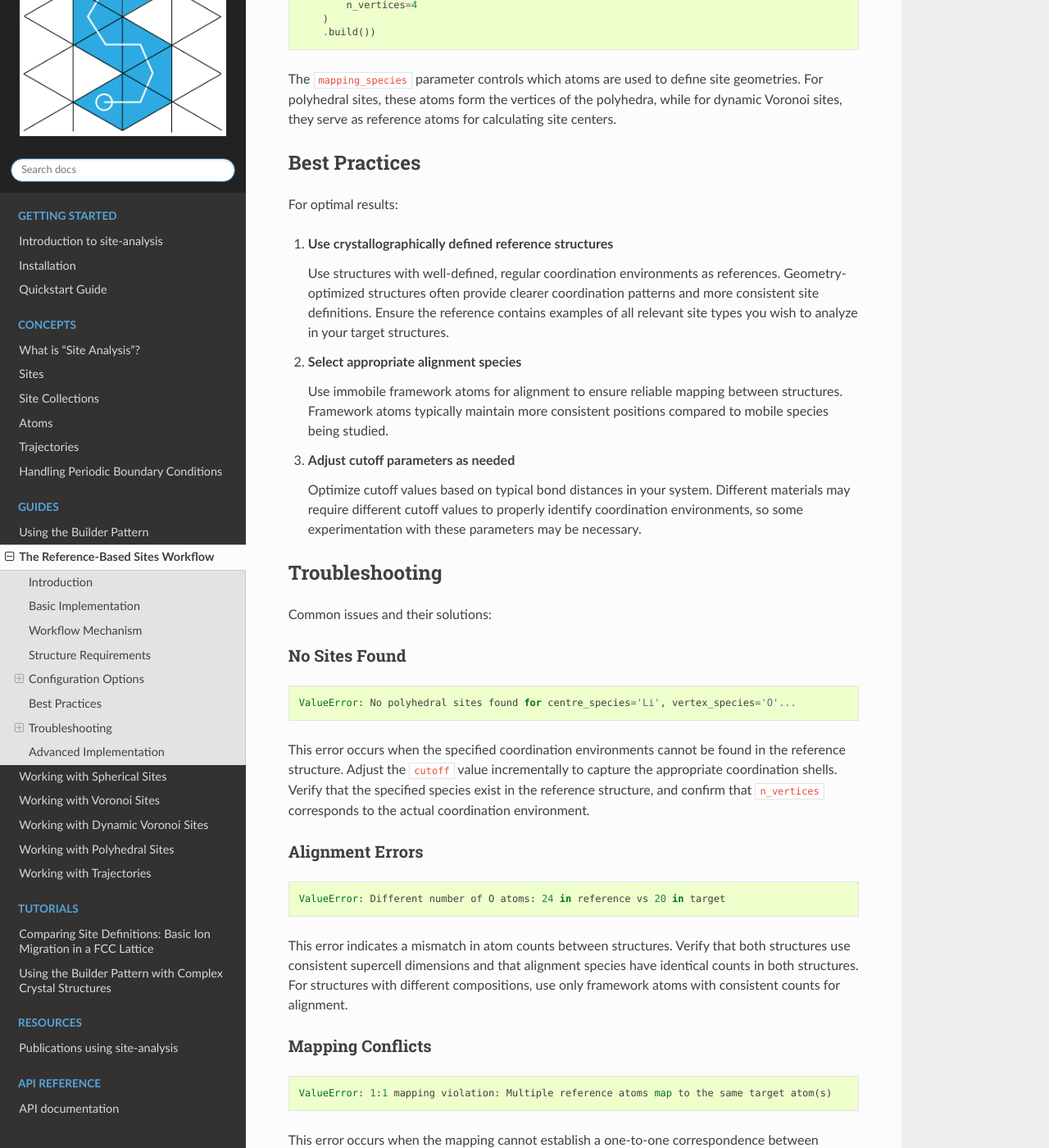
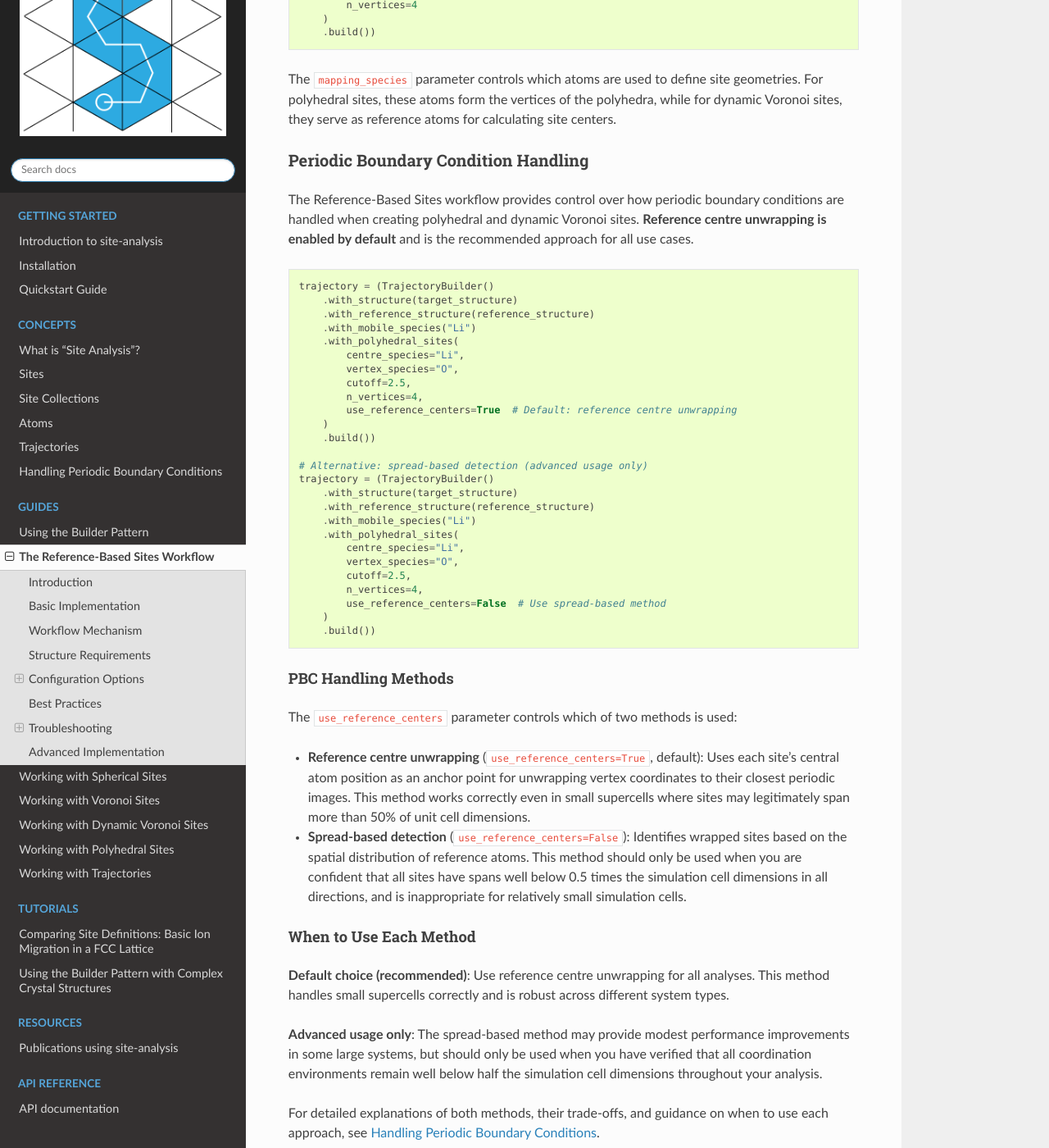
Before and after one commit to bjmorgan/site-analysis, a Sphinx documentation site: the page built from docs/source/guides/reference_workflow.md, in a window 1280 px wide and 1400 px high, scrolled down 4836 px. Shown: the whole window at 82% size. Built offline with Sphinx 7.4.7 and the Read the Docs theme 3.1.0, drawn with Linux system fonts in a browser that asks for light colours.

Commit message:
Added PBC options documentation

````diff
--- a/docs/source/guides/reference_workflow.md
+++ b/docs/source/guides/reference_workflow.md
@@ -185,6 +185,55 @@ trajectory = (TrajectoryBuilder()
 
 The `mapping_species` parameter controls which atoms are used to define site geometries. For polyhedral sites, these atoms form the vertices of the polyhedra, while for dynamic Voronoi sites, they serve as reference atoms for calculating site centers.
 
+### Periodic Boundary Condition Handling
+
+The Reference-Based Sites workflow provides control over how periodic boundary conditions are handled when creating polyhedral and dynamic Voronoi sites. **Reference centre unwrapping is enabled by default** and is the recommended approach for all use cases.
+
+```python
+trajectory = (TrajectoryBuilder()
+    .with_structure(target_structure)
+    .with_reference_structure(reference_structure)
+    .with_mobile_species("Li")
+    .with_polyhedral_sites(
+        centre_species="Li",
+        vertex_species="O",
+        cutoff=2.5,
+        n_vertices=4,
+        use_reference_centers=True  # Default: reference centre unwrapping
+    )
+    .build())
+
+# Alternative: spread-based detection (advanced usage only)
+trajectory = (TrajectoryBuilder()
+    .with_structure(target_structure)
+    .with_reference_structure(reference_structure)
+    .with_mobile_species("Li")
+    .with_polyhedral_sites(
+        centre_species="Li",
+        vertex_species="O",
+        cutoff=2.5,
+        n_vertices=4,
+        use_reference_centers=False  # Use spread-based method
+    )
+    .build())
+```
+
+#### PBC Handling Methods
+
+The `use_reference_centers` parameter controls which of two methods is used:
+
+- **Reference centre unwrapping** (`use_reference_centers=True`, default): Uses each site's central atom position as an anchor point for unwrapping vertex coordinates to their closest periodic images. This method works correctly even in small supercells where sites may legitimately span more than 50% of unit cell dimensions.
+
+- **Spread-based detection** (`use_reference_centers=False`): Identifies wrapped sites based on the spatial distribution of reference atoms. This method should only be used when you are confident that all sites have spans well below 0.5 times the simulation cell dimensions in all directions, and is inappropriate for relatively small simulation cells.
+
+#### When to Use Each Method
+
+**Default choice (recommended)**: Use reference centre unwrapping for all analyses. This method handles small supercells correctly and is robust across different system types.
+
+**Advanced usage only**: The spread-based method may provide modest performance improvements in some large systems, but should only be used when you have verified that all coordination environments remain well below half the simulation cell dimensions throughout your analysis.
+
+For detailed explanations of both methods, their trade-offs, and guidance on when to use each approach, see {doc}`../concepts/pbc_handling`.
+
 ## Best Practices
 
 For optimal results:
````
Also changed, not shown: docs/source/guides/builders.md (+13 -6 lines).
